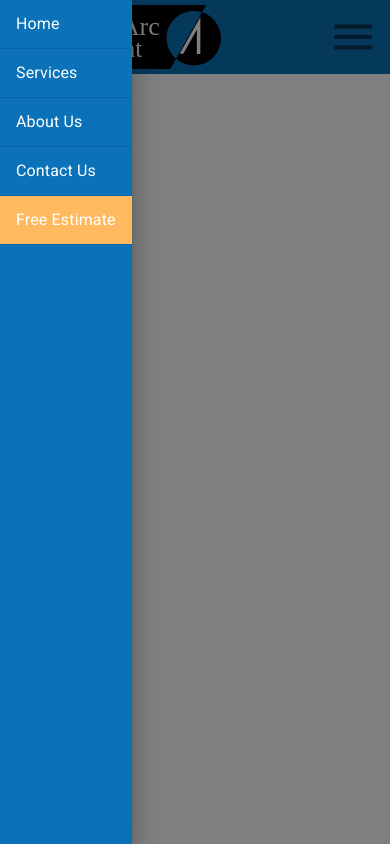
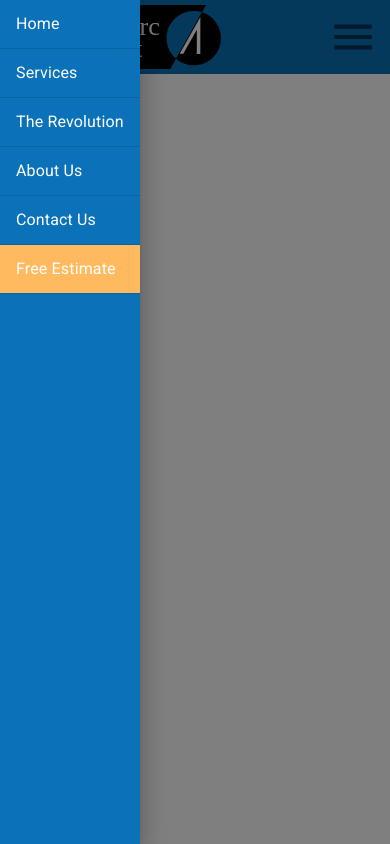
Before and after one commit to VirginiaWu11/45_1_Material-UI-Udemy-exercise, a React (Create React App) app: page / in a window 390 px wide. Both pictures are taken after a click on the button 353 px from the left and 37 px from the top of the page. Built offline with nearby package versions, Linux system fonts and the light colour scheme.

Commit message:
add the revolution route to the drawer

```diff
--- a/src/components/ui/Header.js
+++ b/src/components/ui/Header.js
@@ -268,6 +268,17 @@ export default function Header(props) {
             button
             disableTypography
             component={Link}
+            to="/revolution"
+          >
+            <ListItemText>The Revolution</ListItemText>
+          </ListItem>
+          <ListItem
+            className={classes.drawerItem}
+            onClick={() => setOpenDrawer(false)}
+            divider
+            button
+            disableTypography
+            component={Link}
             to="/about"
           >
             <ListItemText>About Us</ListItemText>
```
